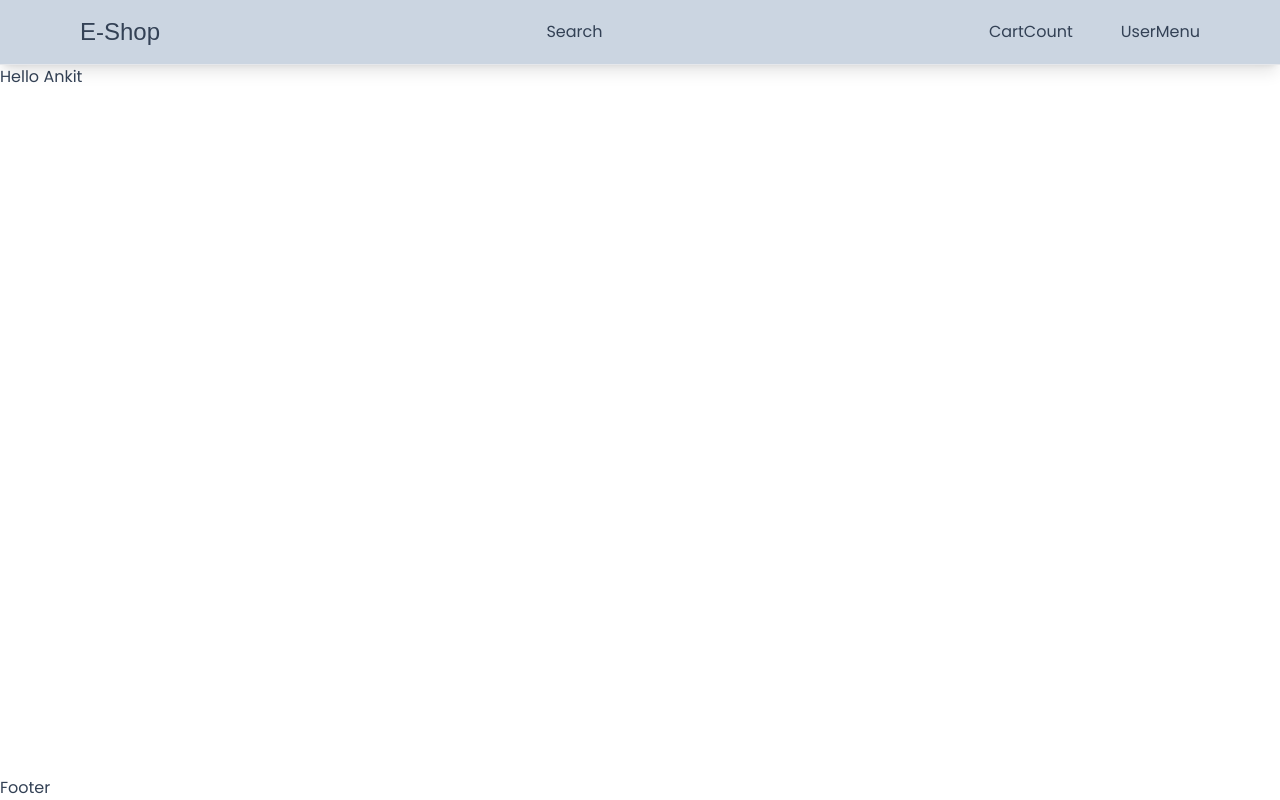
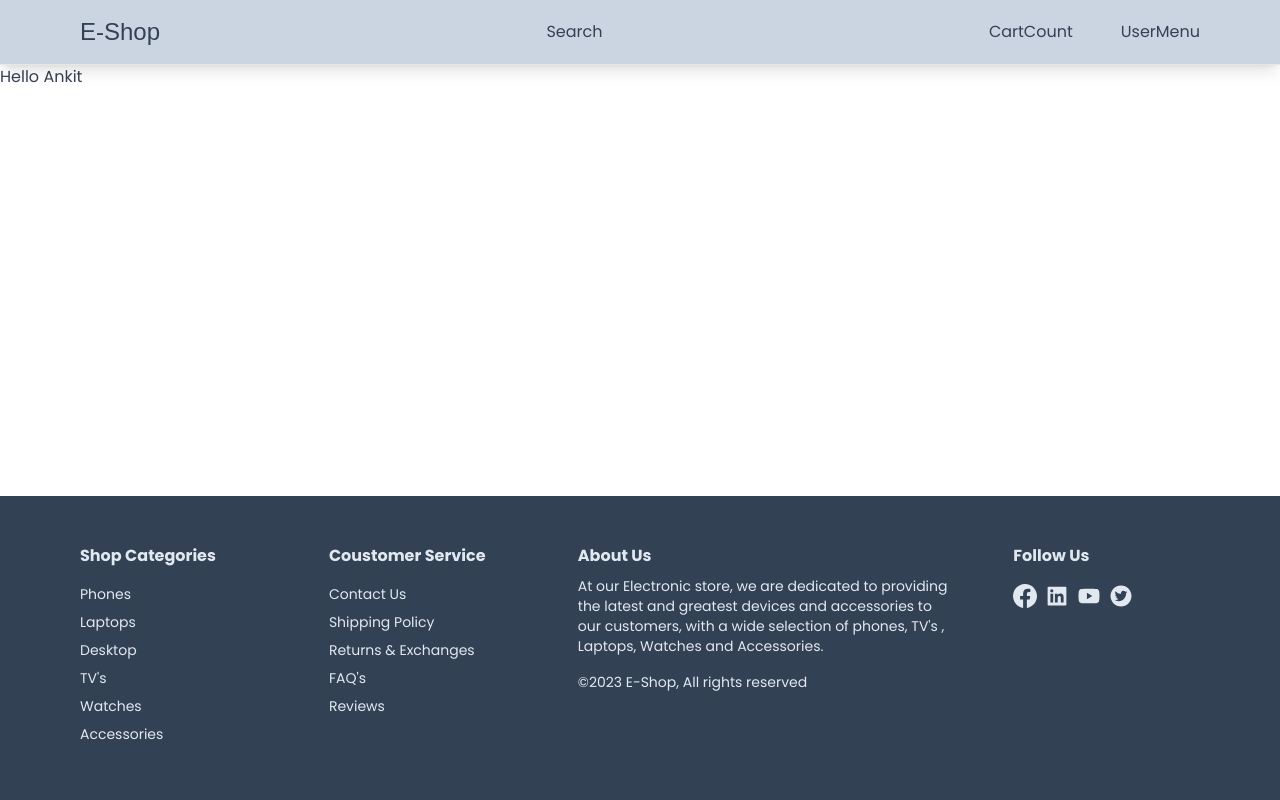
Before and after one commit to Ankit7rma/Ecommerce_web, a Next.js app: page / in a window 1280 px wide. Built offline with nearby package versions, Linux system fonts and the light colour scheme; a web font is replaced by a local one.

Commit message:
FooterList + Footer+ React-icons , &copy;{}

```diff
--- a/app/components/footer/Footer.tsx
+++ b/app/components/footer/Footer.tsx
@@ -1,5 +1,62 @@
+import Link from "next/link";
+import Container from "../Container";
+import FooterList from "./FooterList";
+import {BsFacebook} from 'react-icons/bs'
+import {AiFillLinkedin} from 'react-icons/ai'
+import {AiFillYoutube} from 'react-icons/ai'
+import {AiFillTwitterCircle} from 'react-icons/ai'
+
 const Footer = () => {
-    return <p>Footer</p>;
+    return (
+        <footer className="bg-slate-700 text-slate-200 text-sm mt-16">
+            <Container >
+                <div className="flex flex-col pt-12 pb-8 md:flex-row justify-between">
+                    <FooterList>
+                        <h3 className="text-base font-bold mb-2">
+                            Shop Categories
+                        </h3>
+                        <Link href='#'>Phones</Link>
+                        <Link href='#'>Laptops</Link>
+                        <Link href='#'>Desktop</Link>
+                        <Link href='#'>TV's</Link>
+                        <Link href='#'>Watches</Link>
+                        <Link href='#'>Accessories</Link>
+                    </FooterList>
+                    <FooterList>
+                        <h3 className="text-base font-bold mb-2">
+                            Coustomer Service
+                        </h3>
+                        <Link href='#'>Contact Us</Link>
+                        <Link href='#'>Shipping Policy</Link>
+                        <Link href='#'>Returns & Exchanges</Link>
+                        <Link href='#'>FAQ's</Link>
+                        <Link href='#'>Reviews</Link>
+
+                    </FooterList>
+                    <div className="w-full md:w-1/3 mb-6 md:mb-0">
+                        <h3 className="text-base font-bold mb-2">
+                            About Us
+                        </h3>
+                        <p className="mb-4">At our Electronic store, we are dedicated to providing the latest and greatest devices and accessories to our customers, with a wide selection of phones, TV's , Laptops, Watches and Accessories.</p>
+                        <p>&copy;{new Date().getFullYear()} E-Shop, All rights reserved</p>
+
+                    </div>
+                    <FooterList>
+                        <h3 className="text-base font-bold mb-2">
+                            Follow Us
+                        </h3>
+                        <div className="flex gap-2 text-2xl">
+                        <Link href='#'><BsFacebook/> </Link>
+                        <Link href='#'><AiFillLinkedin/> </Link>
+                        <Link href='#'><AiFillYoutube/> </Link>
+                        <Link href='#'><AiFillTwitterCircle/> </Link>
+                        </div>
+
+                    </FooterList>
+                </div>
+            </Container>
+        </footer>
+    );
 }
 
 export default Footer;
--- /dev/null
+++ b/app/components/footer/FooterList.tsx
@@ -0,0 +1,15 @@
+import React from 'react'
+interface FooterListProps{
+    children:React.ReactNode;
+}
+const FooterList:React.FC<FooterListProps>=({
+    children
+})=>
+ {
+  return (
+    <div className='w-full sm:w-1/2 md:w-1/4 lg:w-1/6 mb-6 flex flex-col gap-2'>
+      {children}
+    </div>
+  )
+}
+export default FooterList;
```
Also changed, not shown: package.json (+5 -4 lines), 1 other file (tests, documents, lock files or other folders).
